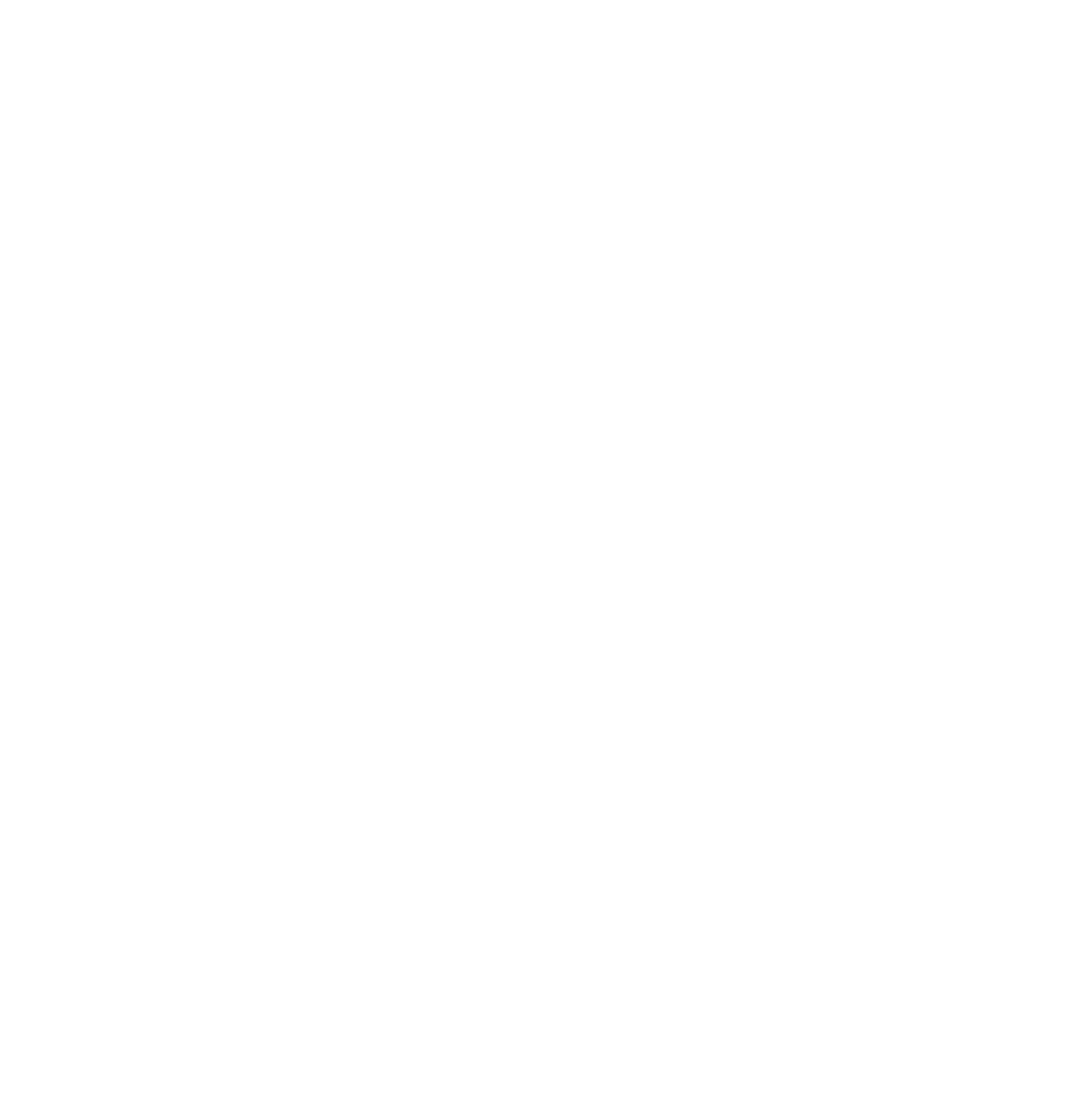
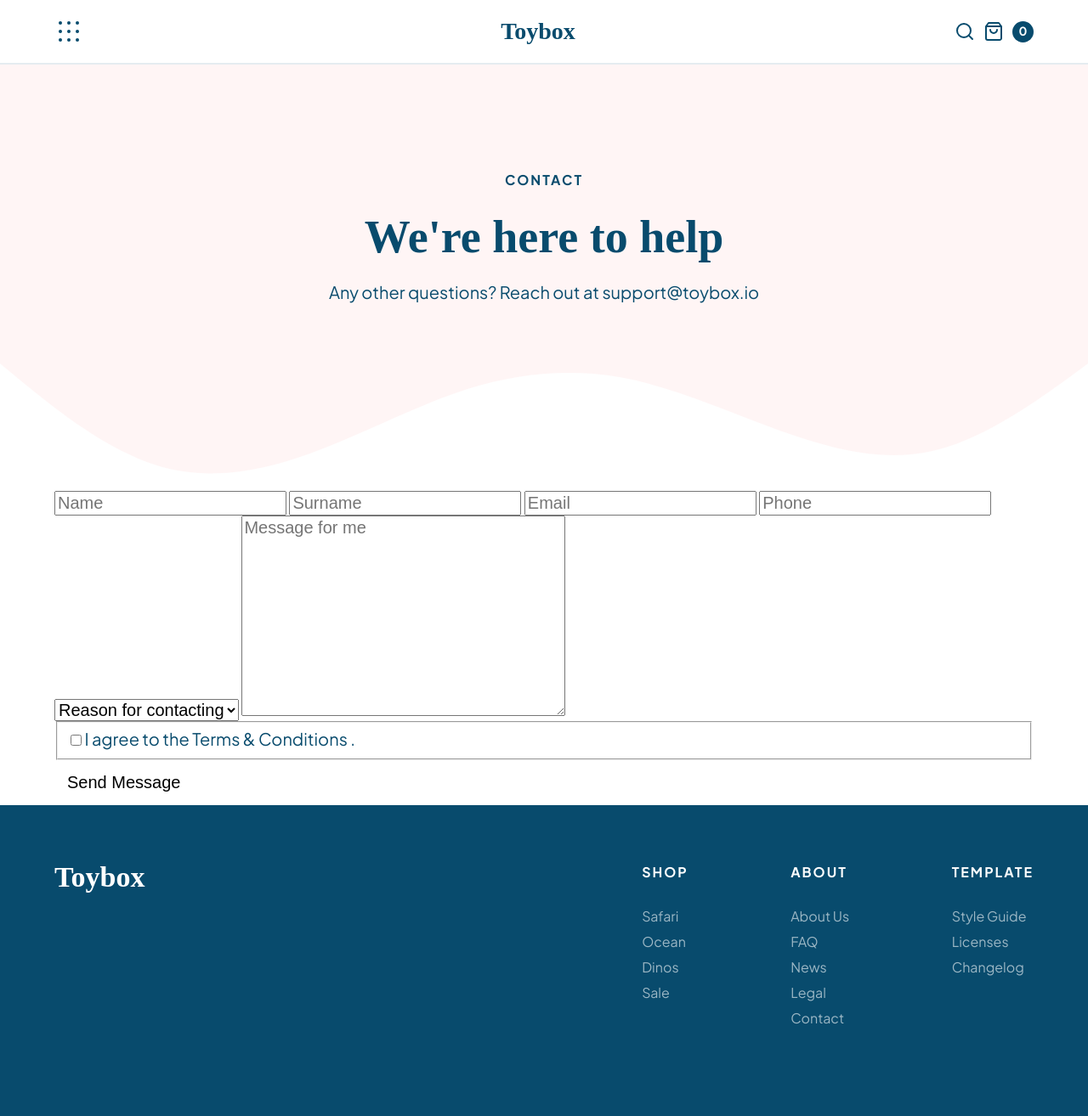
Before and after one commit to Dominican-Coder/ecommerce-codealong-juno, a plain HTML site: page contact.html in a window 1280 px wide. Shown: the whole page at 85% size. Before the commit the page ends 800 px from the top, so only its background shows below. Drawn offline with Linux system fonts and the light colour scheme; files whose address does not match are found by name; a web font is replaced by a local one.

Commit message:
Finished  Contact header Styling

```diff
--- a/contact.html
+++ b/contact.html
@@ -0,0 +1,138 @@
+<!DOCTYPE html>
+<html lang="en">
+
+<head>
+    <meta charset="UTF-8">
+    <meta http-equiv="X-UA-Compatible" content="IE=edge">
+    <meta name="viewport" content="width=device-width, initial-scale=1.0">
+    <title>Document</title>
+    <link rel="stylesheet" href="./styles/styles.css">
+    <script src="./script.js"></script>
+</head>
+
+<body>
+    <a href="#mainContent" class="skipLink"> Skip to the main content.</a>
+    <nav class="navbar">
+        <div class="wrapper">
+            <button class="menu-icon" id="hamburger">
+                <img src="./assets/menu-button.svg" alt="open slide-out menu">
+            </button>
+            <a href="#" class="logo">
+                <h1>Toybox</h1>
+            </a>
+            <div class="search-cart">
+                <button class="menu-icon">
+                    <img src="./assets/search.svg" alt="search-icon" class="search-icon">
+                </button>
+                <a href="#" class="bag">
+                    <img src="./assets/shop-bag.svg" alt="shopping-cart">
+                </a>
+                <div class="counter">
+                    <p class="small-copy">0</p>
+                </div>
+            </div><!-- end. search-cart -->
+        </div><!-- end. wrapper -->
+        <div class="slide-out-nav">
+            <button id="menu-close">
+                <img src="./assets/menu-close.svg" alt="close slide out navigation">
+            </button>
+            <nav>
+                <ul class="main-menu">
+                    <li><a href="#">Shop</a></li>
+                    <li><a href="#">About</a></li>
+                    <li><a href="#">FAQ</a></li>
+                    <li><a href="#">News</a></li>
+                    <li><a href="#">Contact</a></li>
+                </ul>
+            </nav>
+        </div>
+        <!--end. slide-out.nav-->
+    </nav>
+    <!--end. nav-bar-->
+    <header class="contactHeader">
+        <div class="wrapper">
+            <div class="contactContent">
+                <h5>Contact</h5>
+                <h3>We're here to help</h3>
+                <p>Any other questions? Reach out at <a href="mailto:support@toybox.io">support@toybox.io</a></p>
+            </div>
+            <!--end.contactContent-->
+        </div>
+        <!--end.wrapper-->
+    </header>
+    <main id="mainContent">
+        <div class="wrapper">
+            <form action="" method="" class="contectForm">
+                <label for="name" class="sr-only">Name</label>
+                <input type="text" id="name" placeholder="Name">
+                <label for="surname" class="sr-only">Surname</label>
+                <input type="text" id="surname" placeholder="Surname">
+                <label for="email" class="sr-only">Email</label>
+                <input type="email" id="email" placeholder="Email">
+                <label for="phone" class="sr-only">Phone</label>
+                <input type="tel" id="phone" placeholder="Phone">
+                <select name="reason" id="reason">
+                    <option value="initial" disabled selected>Reason for contacting</option>
+                    <option value="questions">Questions</option>
+                    <option value="complaints">Complaints</option>
+                    <option value="refunds">Refunds</option>
+                    <option value="shipping">Shipping</option>
+                    <option value="other">Other</option>
+                </select>
+                <label for="message" class="sr-only">Message for me</label>
+                <textarea name="message" id="message" cols="30" rows="10" placeholder="Message for me"></textarea>
+                <fieldset>
+                    <input type="checkbox" id="terms">
+                    <label for="terms">I agree to the <a href="#" class="terms">Terms & Conditions</a> .</label>
+                </fieldset>
+                <button>Send Message</button>
+            </form>
+        </div>
+    </main>
+    <footer>
+        <div class="wrapper">
+            <div class="footer-flex-container">
+                <a href="./index.html">
+                    <H4>Toybox</H4>
+                </a>
+                <nav class="footer-nav">
+                    <ul class="footer-shop">
+                        <li>
+                            <h5>Shop</h5>
+                        </li>
+                        <li><a href="#">Safari</a></li>
+                        <li><a href="#">Ocean</a></li>
+                        <li><a href="#">Dinos</a></li>
+                        <li><a href="#">Sale</a></li>
+                    </ul>
+                    <!--end.footer-shop-->
+                    <ul class="footer-about">
+                        <li>
+                            <h5>About</h5>
+                        </li>
+                        <li><a href="#">About Us</a></li>
+                        <li><a href="#">FAQ</a></li>
+                        <li><a href="#">News</a></li>
+                        <li><a href="#">Legal</a></li>
+                        <li><a href="./contact.html">Contact</a></li>
+                    </ul>
+                    <!--end.footer-about-->
+                    <ul class="footer-temp">
+                        <li>
+                            <h5>Template</h5>
+                        </li>
+                        <li><a href="#">Style Guide</a></li>
+                        <li><a href="#">Licenses</a></li>
+                        <li><a href="#">Changelog</a></li>
+                    </ul>
+                    <!--end. footer-temp-->
+                </nav>
+                <!--end. footer-nav-->
+            </div>
+            <!--end. footer-flex-container-->
+        </div>
+        <!--end. wrapper-->
+    </footer>
+</body>
+
+</html>
--- a/styles/sass/partials/_header.scss
+++ b/styles/sass/partials/_header.scss
@@ -1,7 +1,7 @@
 header {
     display: flex;
     align-items: center;
-    // flex-wrap: wrap;
+    flex-wrap: wrap;
     background-color: $tertiary;
 
     .header-img-container {
@@ -12,5 +12,24 @@ header {
         width: 55%;
         padding: 0 90px;
     }
+}
+
+.contactHeader {
+    background-color: $quarternary;
+    padding-top: 100px;
+    text-align: center;
+
+    .contactContent {
+        padding-bottom: 50px;
+    }
+
+    &::after {
+        content: "";
+        background-image: url(../assets/wave.svg);
+        background-size:  100% 150px;
+        width: 100%;
+        height: 150px;
+
+    }
 
 }
```
Also changed, not shown: styles/styles.css.
